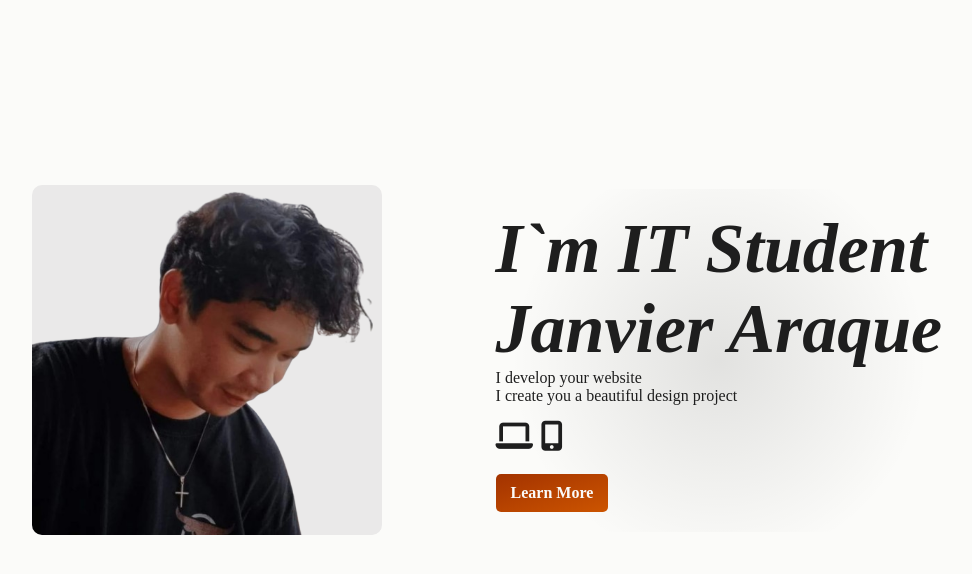
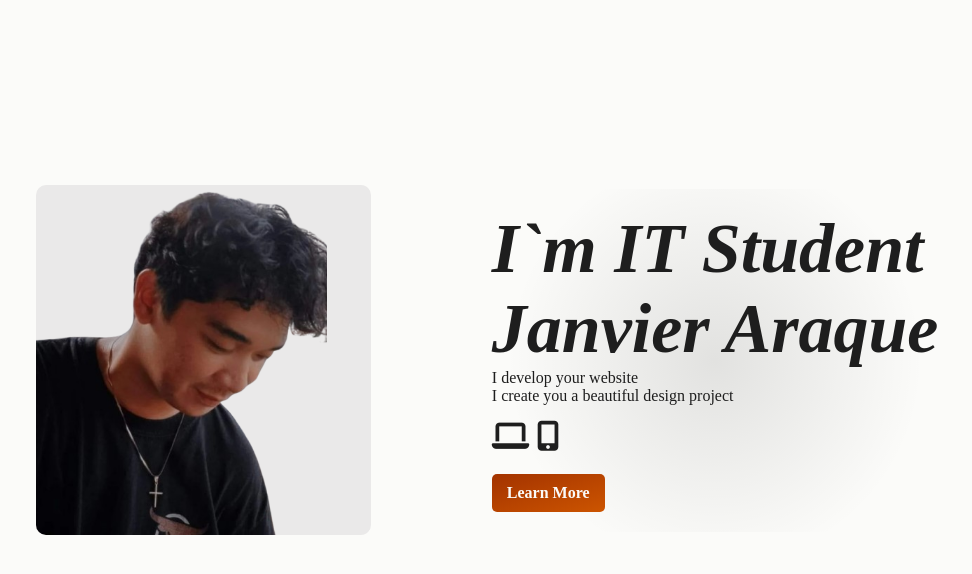
Before and after one commit to mRPy30/portfolio, a PHP site: page / in a window 1280 px wide. Shown: the part 67-641 px from the top of the page, without its empty margins (143-1115 px from the left). Run offline with PHP 8.4, Linux system fonts and the light colour scheme; some web fonts are replaced.

Commit message:
Update style.css

```diff
--- a/style.css
+++ b/style.css
@@ -151,17 +151,17 @@ h1, p {
 }
 
 .image-container {
-  width: 350px;
+  width: 335px;
   height: 350px;
   background-color: var(--gradientBG--);
   border-radius: 10px;
 }
 
 .image-container img {
-  width: 100%;
-  height: 100%;
-  object-fit: cover;
-  border-radius: 10px;
+  width: 87%;
+    height: 100%;
+    object-fit: cover;
+    border-radius: 10px;
 }
 
 .text {
```
